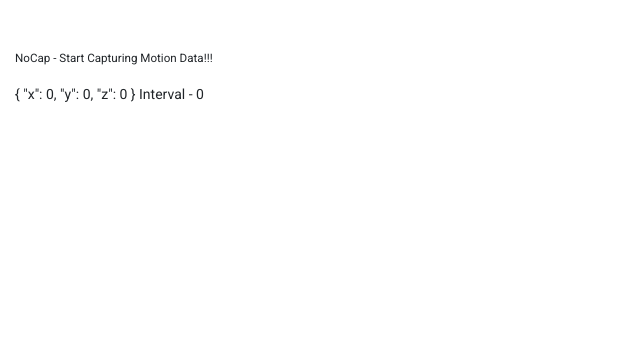
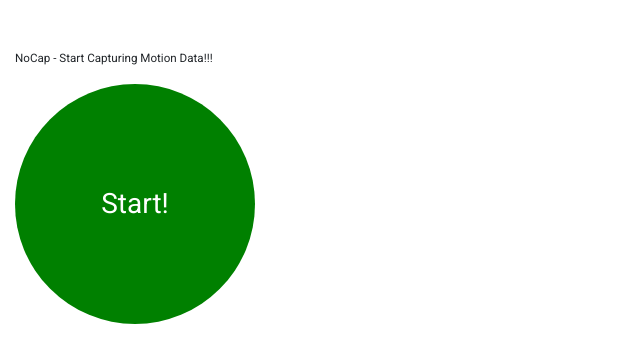
Before and after one commit to mathstracted/nocapweb, an Angular app: page /motion in a window 1280 px wide. Shown: the top 362 px of the page, without its empty margins (0-640 px from the left). Built offline with nearby package versions, Linux system fonts and the light colour scheme.

Commit message:
Added start/stop button.

```diff
--- a/src/app/motion-capture/capture-motion/capture-motion.component.html
+++ b/src/app/motion-capture/capture-motion/capture-motion.component.html
@@ -1,12 +1,10 @@
-<article class="d-flex flex-column container-fluid">
+<article class="d-flex flex-column container-fluid" >
     <h5 class=" mt-5">
         NoCap - Start Capturing Motion Data!!!
     </h5>
     <div class="d-flex flex-column flex-wrap mt-1">
-        <section>
-            {{accelaration | json}}
-            Interval - {{interval}}
-            {{id}}
-        </section>
+        <button (click)="toggleListeningForMotionData()" class="toggle" [ngClass]="{'stop': listening, 'start': !listening}">
+            {{listening? "Stop!": "Start!"}}
+        </button>
     </div>
 </article>
--- a/src/app/motion-capture/capture-motion/capture-motion.component.scss
+++ b/src/app/motion-capture/capture-motion/capture-motion.component.scss
@@ -1,3 +1,19 @@
-@import '../../common-layout.scss';
+@import "../../common-layout.scss";
 
-@include common-layout
+@include common-layout;
+
+button.toggle {
+    color: white;
+    font-size: 2em;
+    border-radius: 100%;
+    height: 15rem;
+    width: 15rem;
+    outline: none;
+    border: none;
+    &.start {
+        background-color: green;
+    }
+    &.stop {
+        background-color: red;
+    }
+}
--- a/src/app/motion-capture/capture-motion/capture-motion.component.ts
+++ b/src/app/motion-capture/capture-motion/capture-motion.component.ts
@@ -12,6 +12,7 @@ export class CaptureMotionComponent implements OnInit, OnDestroy {
   accelaration: { x: number, y: number, z: number };
   rotationalAcc: { x: number, y: number, z: number };
   listener;
+  listening = false;
   interval = 0;
   serialId = 0;
 
@@ -23,8 +24,6 @@ export class CaptureMotionComponent implements OnInit, OnDestroy {
 
 
   captureMotionRotation(event: DeviceMotionEvent) {
-    console.log("TRIGGER");
-
     this.interval = event.interval;
     this.accelaration.x = (event.acceleration.x);
     this.accelaration.y = (event.acceleration.y);
@@ -33,19 +32,31 @@ export class CaptureMotionComponent implements OnInit, OnDestroy {
     this.motionUploadService.uploadData({
       accelaration: this.accelaration,
       interval: this.interval,
-      serial: this.serialId++
+      serial: this.serialId++,
+      timestamp: new Date()
     })
       .subscribe((res: any) => {
       }, console.error
       );
 
+
   }
 
-  ngOnInit(): void {
-    window.addEventListener('devicemotion', this.listener, true);
-  }
+  ngOnInit(): void { }
 
   ngOnDestroy(): void {
     window.removeEventListener('devicemotion', this.listener);
   }
+
+  toggleListeningForMotionData() {
+    if (this.listening) {
+      this.listening = false;
+      window.ondevicemotion = null;
+    } else {
+      this.listening = true;
+      window.ondevicemotion = this.listener;
+    }
+    console.log(window.ondevicemotion);
+
+  }
 }
--- a/src/app/services/motion-data-upload.service.ts
+++ b/src/app/services/motion-data-upload.service.ts
@@ -14,7 +14,6 @@ export class MotionDataUploadService {
   }
 
   uploadData(motion) {
-    console.log("Uploading", motion);
     return this.http.post(this.motionUploadAddress, motion);
   }
 }
```
